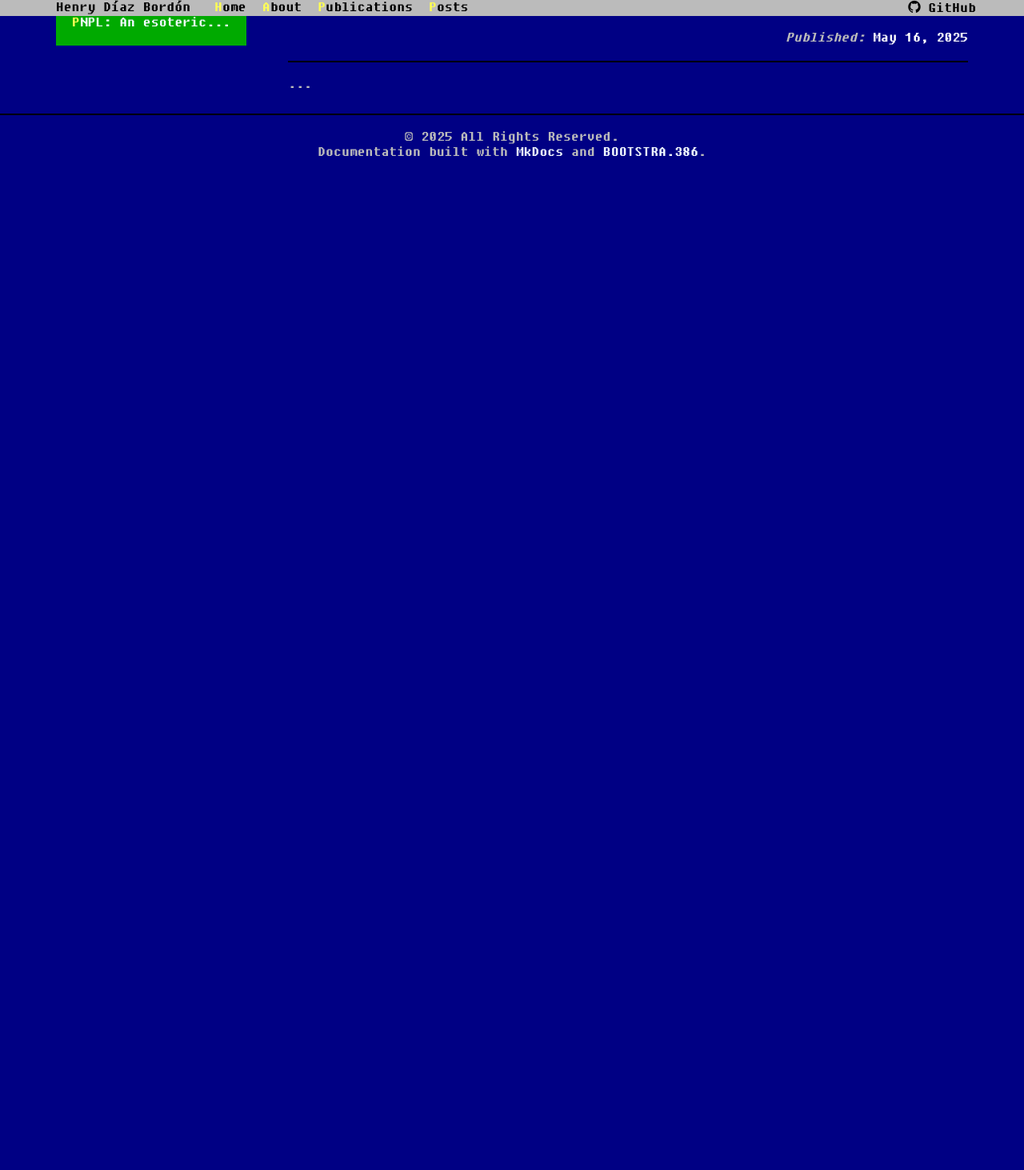
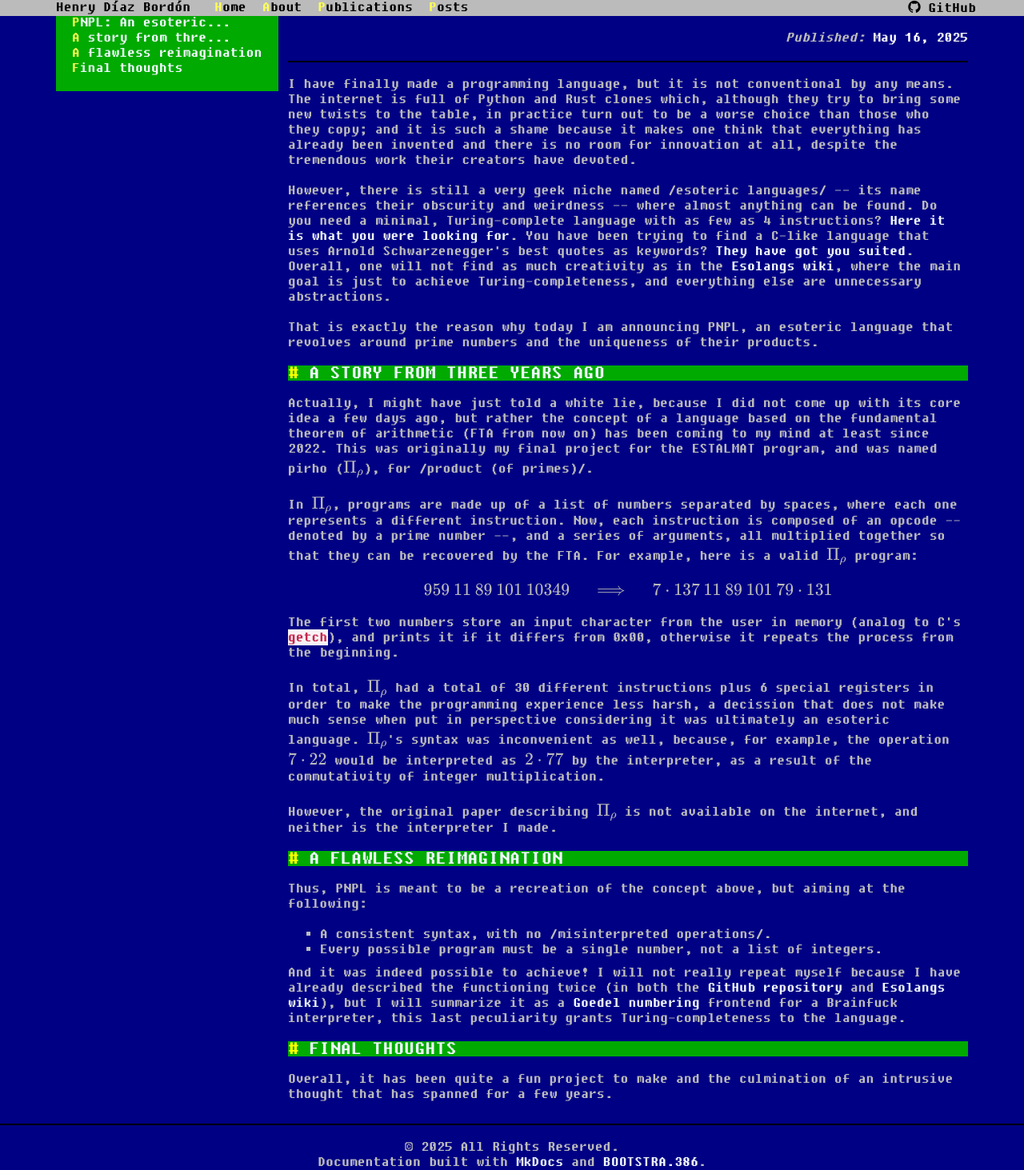
Before and after one commit to h3nry-d1az/h3nry-d1az.github.io, an MkDocs documentation site: the page built from docs/posts/2025/pnpl.md, in a window 1280 px wide. Shown: the whole page at 80% size. Built offline with MkDocs 1.6.1, drawn with Linux system fonts in a browser that asks for light colours; before the commit the page ends 900 px from its top, so only the background shows below that.

Commit message:
finished the PNPL article

```diff
--- a/docs/posts/2025/pnpl.md
+++ b/docs/posts/2025/pnpl.md
@@ -4,4 +4,32 @@
 <br>
 <hr>
 
-...
+I have finally made a programming language, but it is not conventional by any means. The internet is full of Python and Rust clones which, although they try to bring some new twists to the table, in practice turn out to be a worse choice than those who they copy; and it is such a shame because it makes one think that everything has already been invented and there is no room for innovation at all, despite the tremendous work their creators have devoted.
+
+However, there is still a very geek niche named *esoteric languages* -- its name references their obscurity and weirdness -- where almost anything can be found. Do you need a minimal, Turing-complete language with as few as 4 instructions? [Here it is what you were looking for](https://esolangs.org/wiki/P%E2%80%B2%E2%80%B2). You have been trying to find a C-like language that uses Arnold Schwarzenegger's best quotes as keywords? [They have got you suited](https://esolangs.org/wiki/ArnoldC). Overall, one will not find as much creativity as in the [Esolangs wiki](https://esolangs.org/wiki/Main_Page), where the main goal is just to achieve Turing-completeness, and everything else are unnecessary abstractions.
+
+That is exactly the reason why today I am announcing PNPL, an esoteric language that revolves around prime numbers and the uniqueness of their products.
+
+# A story from three years ago
+
+Actually, I might have just told a white lie, because I did not come up with its core idea a few days ago, but rather the concept of a language based on the fundamental theorem of arithmetic (FTA from now on) has been coming to my mind at least since 2022. This was originally my final project for the ESTALMAT program, and was named pirho (\\(\\Pi_\\rho\\)), for *product (of primes)*.
+
+In \\(\\Pi_\\rho\\), programs are made up of a list of numbers separated by spaces, where each one represents a different instruction. Now, each instruction is composed of an opcode -- denoted by a prime number --, and a series of arguments, all multiplied together so that they can be recovered by the FTA. For example, here is a valid \\(\\Pi_\\rho\\) program: \\[959\\:11\\:89\\:101\\:10349\\quad\\implies\\quad 7\\cdot 137\\: 11 \\: 89\\: 101\\: 79\\cdot 131 \\]
+
+The first two numbers store an input character from the user in memory (analog to C's `getch`), and prints it if it differs from 0x00, otherwise it repeats the process from the beginning.
+
+In total, \\(\\Pi_\\rho\\) had a total of 30 different instructions plus 6 special registers in order to make the programming experience less harsh, a decission that does not make much sense when put in perspective considering it was ultimately an esoteric language. \\(\\Pi_\\rho\\)'s syntax was inconvenient as well, because, for example, the operation \\(7\\cdot 22\\) would be interpreted as \\(2\cdot 77\\) by the interpreter, as a result of the commutativity of integer multiplication.
+
+However, the original paper describing \\(\\Pi_\\rho\\) is not available on the internet, and neither is the interpreter I made.
+
+# A flawless reimagination
+
+Thus, PNPL is meant to be a recreation of the concept above, but aiming at the following:
+
+* A consistent syntax, with no *misinterpreted operations*.
+* Every possible program must be a single number, not a list of integers.
+
+And it was indeed possible to achieve! I will not really repeat myself because I have already described the functioning twice (in both the [GitHub repository](https://github.com/h3nry-d1az/pnpl) and [Esolangs wiki](https://esolangs.org/wiki/PNPL)), but I will summarize it as a [Goedel numbering](https://plato.stanford.edu/entries/goedel-incompleteness/sup1.html) frontend for a Brainfuck interpreter, this last peculiarity grants Turing-completeness to the language.
+
+# Final thoughts
+Overall, it has been quite a fun project to make and the culmination of an intrusive thought that has spanned for a few years.
```
